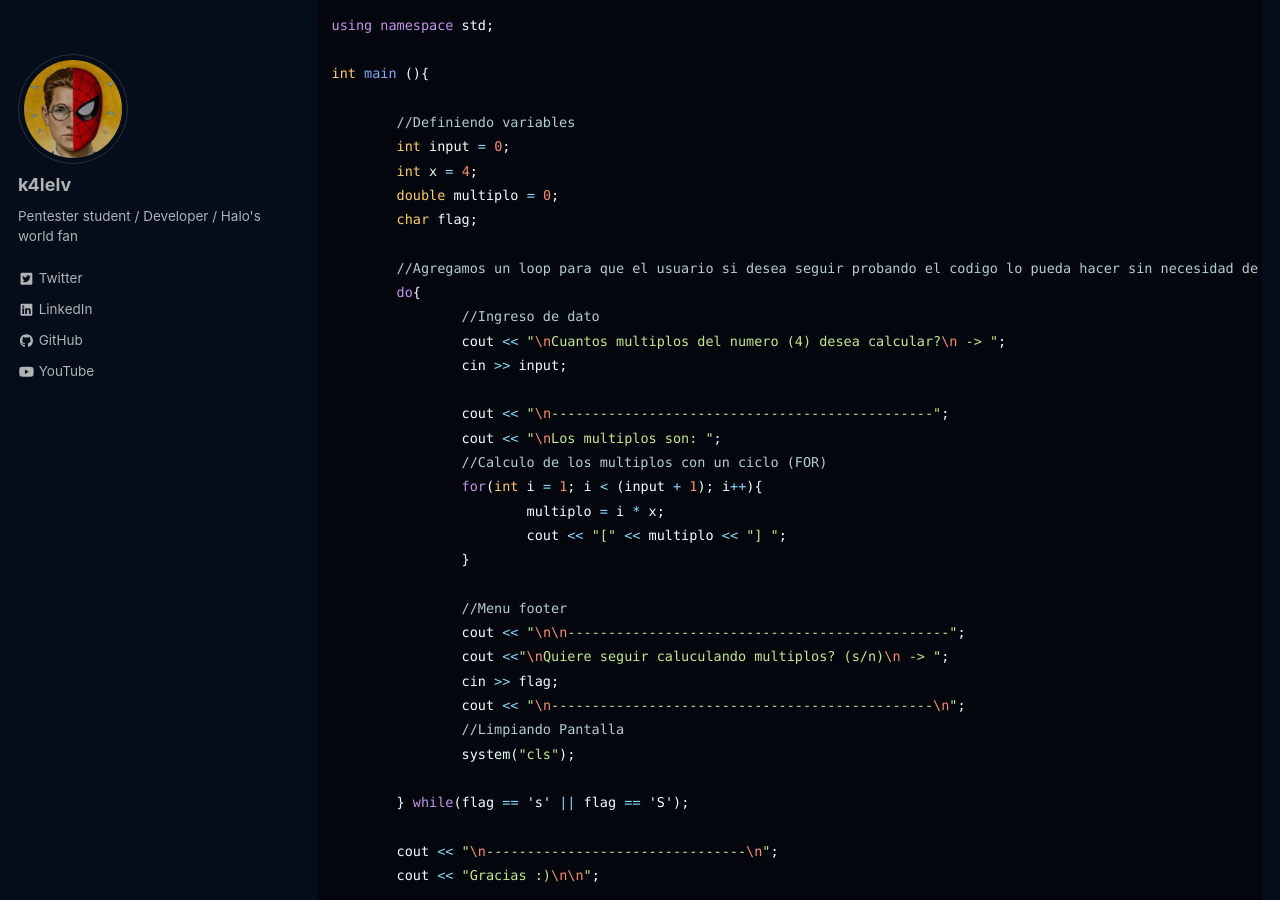
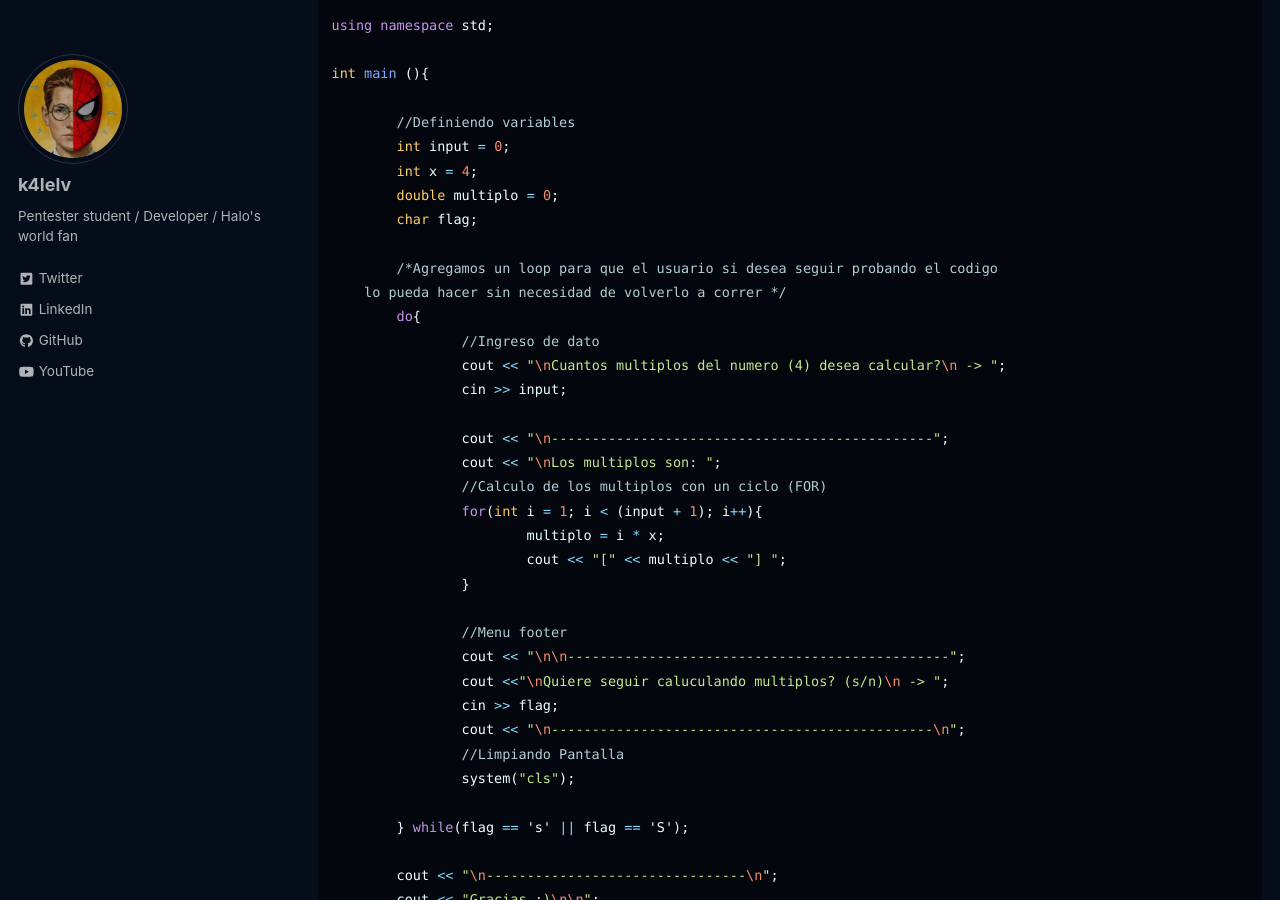
Before and after one commit to k4lelv/k4lelv.github.io, a Jekyll site: the page built from _posts/2021-11-19-Ejemplos-sencillos en-C++.md, in a window 1280 px wide and 900 px high, scrolled down 953 px. Built offline with Jekyll 4.4.1, drawn with Linux system fonts in a browser that asks for light colours; cached includes are drawn as plain includes; a script that is not in the unit is left out; some of the changed text lies outside the part shown.

```diff
--- a/_posts/2021-11-19-Ejemplos-sencillos en-C++.md
+++ b/_posts/2021-11-19-Ejemplos-sencillos en-C++.md
@@ -40,7 +40,8 @@ int main (){
 	double multiplo = 0;
 	char flag;
 
-	//Agregamos un loop para que el usuario si desea seguir probando el codigo lo pueda hacer sin necesidad de volverlo a correr
+	/*Agregamos un loop para que el usuario si desea seguir probando el codigo
+    lo pueda hacer sin necesidad de volverlo a correr */
 	do{
 		//Ingreso de dato
 		cout << "\nCuantos multiplos del numero (4) desea calcular?\n -> ";
@@ -134,7 +135,9 @@ int main(){
 				} while (miniFlag == 's' || miniFlag == 'S');
 				break;
 			case 2:
-				//Mostramos el pequeño catalogo de las calificaciones y sus equivalencias entre ambos sistemas de calificacion
+				/*Mostramos el pequeño catalogo de las calificaciones y sus equivalencias
+                entre ambos sistemas de calificacion */
+
 				cout <<"\n############################################";
 				cout <<"\nSistema de Calificaciones de EEUU\n";
 				cout <<"\nMayor o Igual a 90 --------------------- A";
```
